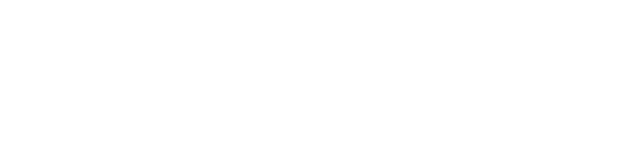
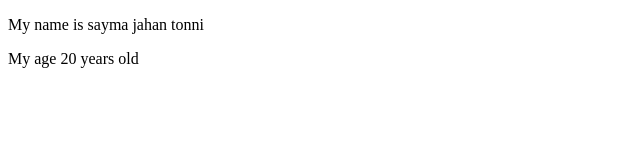
Before and after one commit to saymatonni/My-Second-Repo, a plain HTML site: page index.html in a window 1280 px wide. Shown: the whole page, without its empty margins (0-640 px from the left). Drawn offline with Linux system fonts and the light colour scheme.

Commit message:
First change

```diff
--- a/index.html
+++ b/index.html
@@ -4,9 +4,13 @@
     <meta charset="UTF-8">
     <meta http-equiv="X-UA-Compatible" content="IE=edge">
     <meta name="viewport" content="width=device-width, initial-scale=1.0">
-    <title>Document</title>
+    <title>My second repo</title>
+
 </head>
 <body>
 
+   <p> My name is sayma jahan tonni</p>
+   <p>My age 20 years old</p>
+
 </body>
 </html>
```
